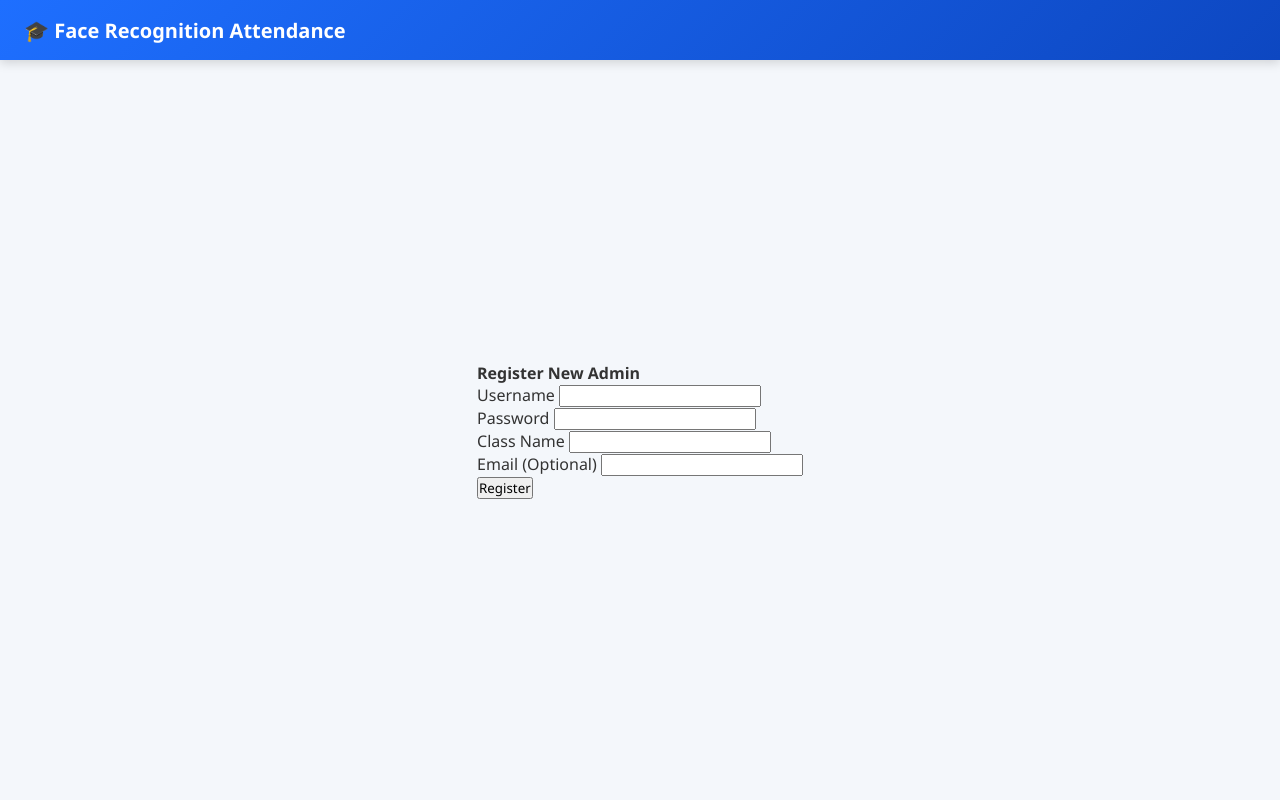
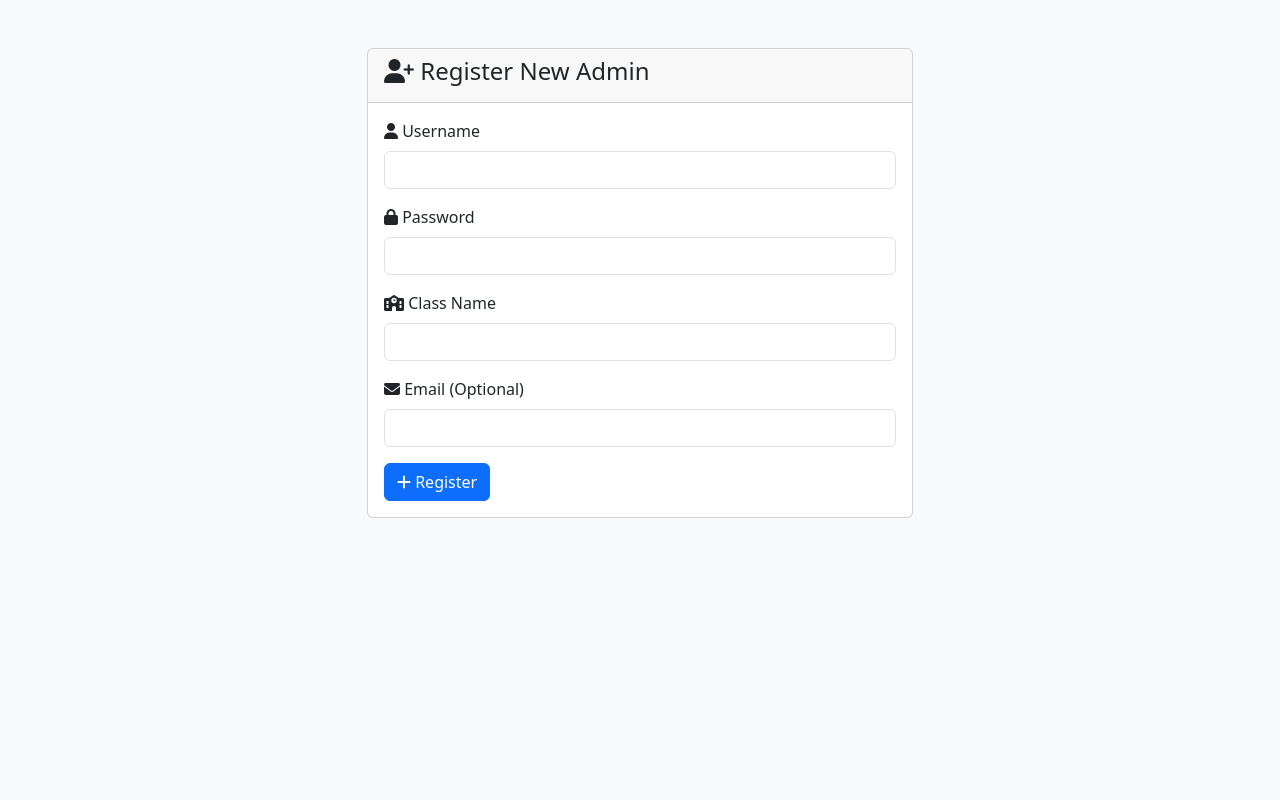
Before and after one commit to Shreyarg-77/face_attendance, a Flask app: page /register in a window 1280 px wide. Run offline with Flask 3, Linux system fonts and the light colour scheme.

Commit message:
ALtered design

```diff
--- a/templates/base_public.html
+++ b/templates/base_public.html
@@ -2,73 +2,20 @@
 <html lang="en">
 <head>
     <meta charset="UTF-8">
-    <title>Face Recognition Attendance</title>
-
+    <meta name="viewport" content="width=device-width, initial-scale=1.0">
+    <title>{% block title %}Attendance System{% endblock %}</title>
+    <link href="https://cdn.jsdelivr.net/npm/bootstrap@5.3.0/dist/css/bootstrap.min.css" rel="stylesheet">
+    <link rel="stylesheet" href="https://cdnjs.cloudflare.com/ajax/libs/font-awesome/6.4.0/css/all.min.css">
     <style>
-        * {
-            margin: 0;
-            padding: 0;
-            box-sizing: border-box;
-            font-family: "Segoe UI", sans-serif;
-        }
-
-        body {
-            background: #f4f7fb;
-            color: #333;
-        }
-
-        /* ---------- HEADER ---------- */
-        header {
-            height: 60px;
-            background: linear-gradient(135deg, #1e6fff, #0d47c1);
-            display: flex;
-            align-items: center;
-            padding: 0 24px;
-            color: white;
-            box-shadow: 0 3px 10px rgba(0,0,0,0.15);
-        }
-
-        header h1 {
-            font-size: 20px;
-            font-weight: 600;
-            display: flex;
-            align-items: center;
-            gap: 10px;
-        }
-
-        /* ---------- MAIN AREA ---------- */
-        main {
-            min-height: calc(100vh - 60px);
-            display: flex;
-            justify-content: center;
-            align-items: center;
-            padding: 40px 20px;
-            animation: fadeIn 0.6s ease;
-        }
-
-        /* ---------- ANIMATION ---------- */
-        @keyframes fadeIn {
-            from {
-                opacity: 0;
-                transform: translateY(15px);
-            }
-            to {
-                opacity: 1;
-                transform: translateY(0);
-            }
-        }
+        body { background-color: #f8f9fa; }
     </style>
+    {% block extra_css %}{% endblock %}
 </head>
 <body>
-
-<header>
-    <h1>🎓 Face Recognition Attendance</h1>
-</header>
-
-<main>
-    {% block content %}
-    {% endblock %}
-</main>
-
+    <div class="container mt-5">
+        {% block content %}{% endblock %}
+    </div>
+    <script src="https://cdn.jsdelivr.net/npm/bootstrap@5.3.0/dist/js/bootstrap.bundle.min.js"></script>
+    {% block extra_js %}{% endblock %}
 </body>
 </html>
```
